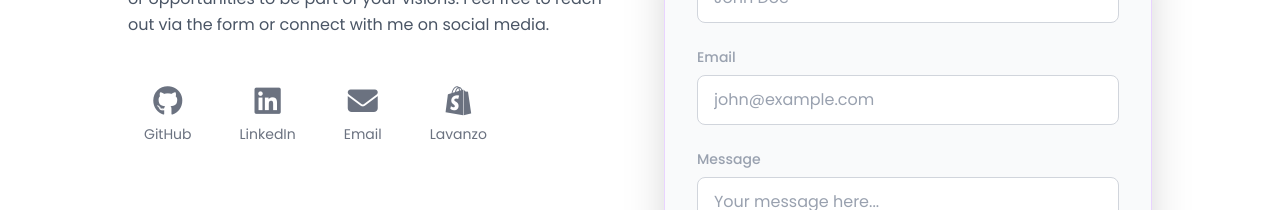
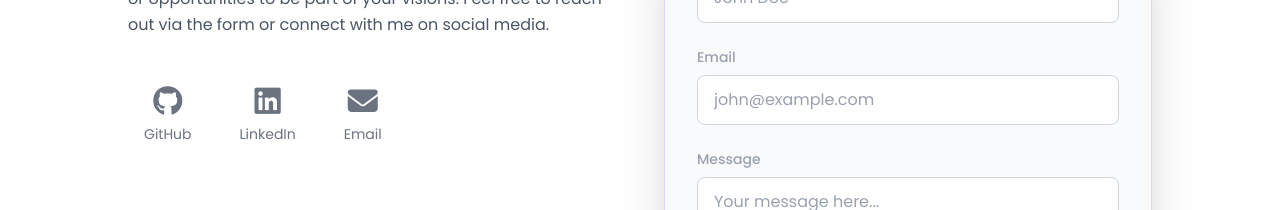
Before and after one commit to CodeByTinku/Portfolio, a React (Vite) app: page / in a window 1280 px wide. Shown: the part 4998-5208 px from the top of the page. Built offline with nearby package versions, Linux system fonts and the light colour scheme; no server answers.

Commit message:
something removed!

```diff
--- a/src/components/Contact.jsx
+++ b/src/components/Contact.jsx
@@ -91,10 +91,7 @@ const Contact = () => {
                 <i className="fas fa-envelope text-3xl"></i>
                 <span className="mt-2 text-sm">Email</span>
               </a>
-              <a href="https://lavanzo.in" className="social-link group" target="_blank" rel="noreferrer">
-                <i className="fa-brands fa-shopify text-3xl"></i>
-                <span className="mt-2 text-sm">Lavanzo</span>
-              </a>
+
             </div>
           </motion.div>
 
```
